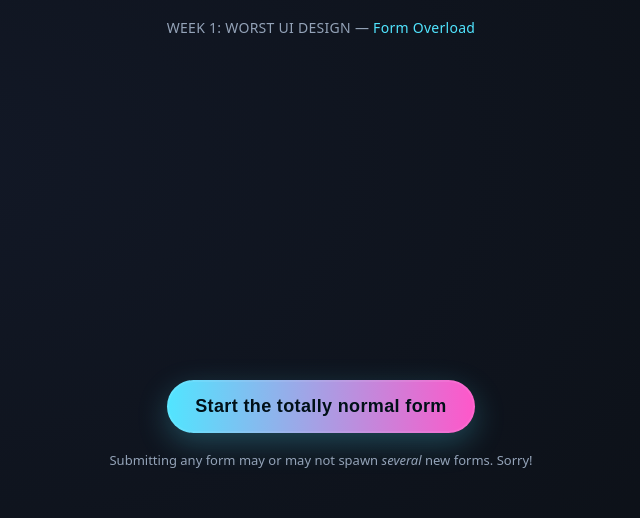
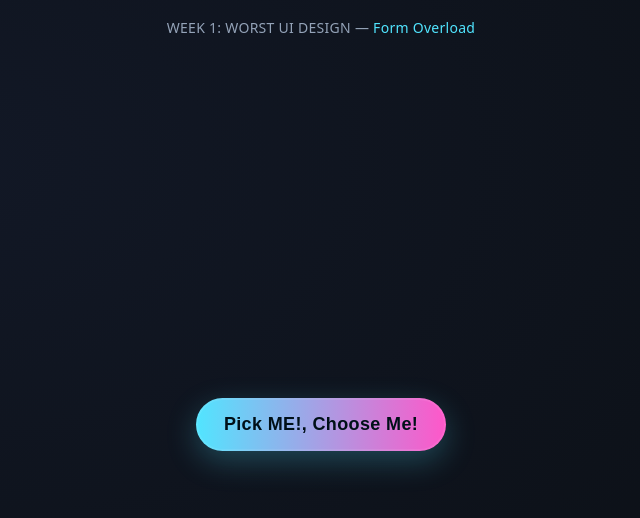
Before and after one commit to Sikhanyiso01/Code-Off-2025, a plain HTML site: page index.html in a window 1280 px wide. Shown: the whole page, without its empty margins (319-959 px from the left). Drawn offline with Linux system fonts and the light colour scheme.

Commit message:
fixed a bug

```diff
--- a/index.html
+++ b/index.html
@@ -10,8 +10,7 @@
   <div class="frame" id="stage">
     <div class="title">WEEK 1: WORST UI DESIGN — <span style="color:var(--accent)">Form Overload</span></div>
     <div class="cta">
-      <button class="btn" id="start">Start the totally normal form</button>
-      <div class="hint">Submitting any form may or may not spawn <em>several</em> new forms. Sorry!</div>
+      <button class="btn" id="start">Pick ME!, Choose Me!</button>
     </div>
   </div>
   <script src="script.js"></script>
```
